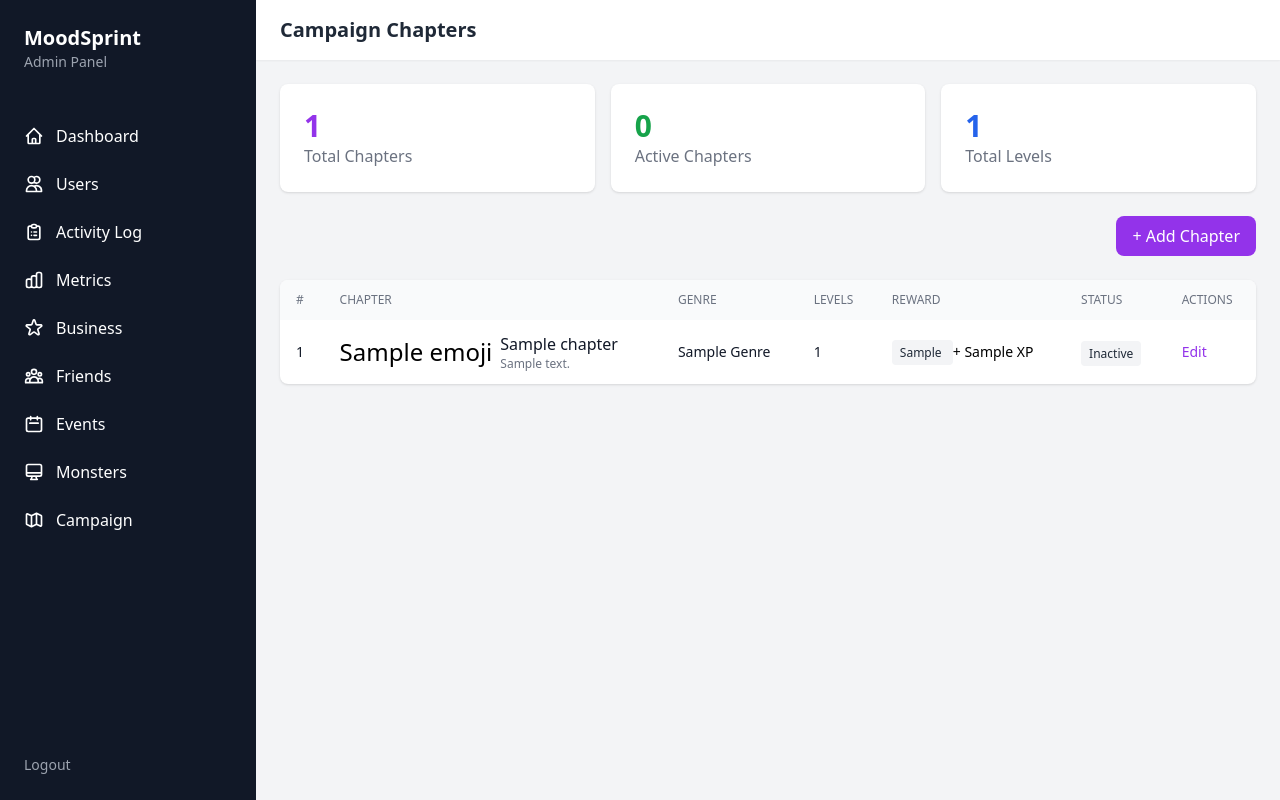
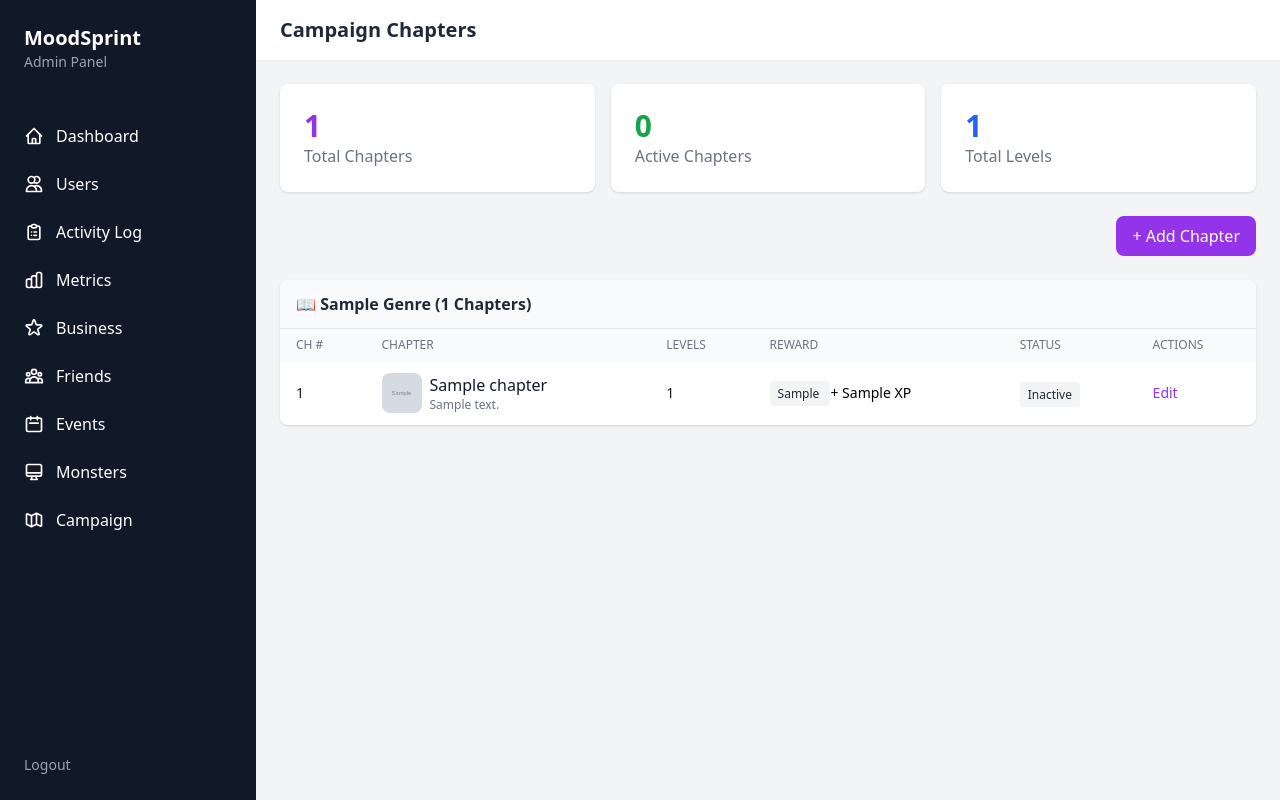
Before and after one commit to YourStyle/moodsprint, a Flask app: template admin/templates/campaign.html in a window 1280 px wide. Run offline with Flask 3, Linux system fonts and the light colour scheme; the template is opened without the code that fills it: most values are stand-ins (such as "Sample title", 1, 10 or a date in 2020); grey boxes marked "Sample" are stand-in pictures; some libraries are stand-ins or nearby versions.

Commit message:
feat: reorganize feature banners and group campaign by genre
- Remove feature banners from main page
- Add feature banners to friends, deck, and arena pages
- Group campaign chapters by genre in admin panel
- Chapter numbers are now independent per genre (Fantasy Ch1, Sci-Fi Ch1)

🤖 Generated with [Claude Code](https://claude.com/claude-code)

Co-Authored-By: Claude Opus 4.5 <noreply@anthropic.com>

```diff
--- a/admin/app.py
+++ b/admin/app.py
@@ -1069,15 +1069,21 @@ def generate_monster_images():
     total_without_images = db.session.execute(text(count_query)).scalar() or 0
 
     if total_without_images == 0:
-        return jsonify({
-            "success": True,
-            "data": {
-                "message": "All monsters already have images" if not genre else f"All {genre} monsters have images",
-                "generated": 0,
-                "failed": 0,
-                "remaining": 0
+        return jsonify(
+            {
+                "success": True,
+                "data": {
+                    "message": (
+                        "All monsters already have images"
+                        if not genre
+                        else f"All {genre} monsters have images"
+                    ),
+                    "generated": 0,
+                    "failed": 0,
+                    "remaining": 0,
+                },
             }
-        })
+        )
 
     # Get monsters without images (limit 5 at a time)
     query = """
@@ -1111,15 +1117,17 @@ def generate_monster_images():
 
     remaining = total_without_images - generated
 
-    return jsonify({
-        "success": True,
-        "data": {
-            "generated": generated,
-            "failed": failed,
-            "remaining": remaining,
-            "message": f"Generated {generated} images. {remaining} remaining."
+    return jsonify(
+        {
+            "success": True,
+            "data": {
+                "generated": generated,
+                "failed": failed,
+                "remaining": remaining,
+                "message": f"Generated {generated} images. {remaining} remaining.",
+            },
         }
-    })
+    )
 
 
 @app.route("/monsters/rotate", methods=["POST"])
@@ -1270,8 +1278,17 @@ def update_monster(monster_id: int):
         updates = []
         params = {"monster_id": monster_id}
 
-        for field in ["name", "description", "genre", "base_level", "base_hp",
-                      "base_attack", "sprite_url", "emoji", "is_boss"]:
+        for field in [
+            "name",
+            "description",
+            "genre",
+            "base_level",
+            "base_hp",
+            "base_attack",
+            "sprite_url",
+            "emoji",
+            "is_boss",
+        ]:
             if field in data:
                 updates.append(f"{field} = :{field}")
                 params[field] = data[field]
@@ -1634,24 +1651,34 @@ def remove_event_monster(event_monster_id: int):
 @app.route("/campaign")
 @login_required
 def campaign():
-    """List all campaign chapters."""
+    """List all campaign chapters grouped by genre."""
     chapters = db.session.execute(
         text(
             """
             SELECT c.id, c.number, c.name, c.genre, c.description,
                    c.emoji, c.background_color, c.required_power,
                    c.xp_reward, c.guaranteed_card_rarity, c.is_active,
-                   c.story_intro, c.story_outro,
+                   c.story_intro, c.story_outro, c.image_url,
                    (SELECT COUNT(*) FROM campaign_levels WHERE chapter_id = c.id) as levels_count
             FROM campaign_chapters c
-            ORDER BY c.number
+            ORDER BY c.genre, c.number
         """
         )
     ).fetchall()
+
+    # Group chapters by genre
+    chapters_by_genre = {}
+    for chapter in chapters:
+        chapter_dict = dict(chapter._mapping)
+        genre = chapter_dict.get("genre") or "other"
+        if genre not in chapters_by_genre:
+            chapters_by_genre[genre] = []
+        chapters_by_genre[genre].append(chapter_dict)
 
     return render_template(
         "campaign.html",
         chapters=[dict(row._mapping) for row in chapters] if chapters else [],
+        chapters_by_genre=chapters_by_genre,
     )
 
 
@@ -1661,9 +1688,14 @@ def create_chapter():
     """Create a new campaign chapter."""
     data = request.json
     try:
-        # Get next chapter number
+        genre = data["genre"]
+
+        # Get next chapter number for this specific genre
         max_number = db.session.execute(
-            text("SELECT COALESCE(MAX(number), 0) FROM campaign_chapters")
+            text(
+                "SELECT COALESCE(MAX(number), 0) FROM campaign_chapters WHERE genre = :genre"
+            ),
+            {"genre": genre},
         ).scalar()
 
         result = db.session.execute(
@@ -1681,7 +1713,7 @@ def create_chapter():
             {
                 "number": max_number + 1,
                 "name": data["name"],
-                "genre": data["genre"],
+                "genre": genre,
                 "description": data.get("description"),
                 "emoji": data.get("emoji", "📖"),
                 "background_color": data.get("background_color", "#1a1a2e"),
@@ -1758,9 +1790,20 @@ def update_chapter(chapter_id: int):
         updates = []
         params = {"chapter_id": chapter_id}
 
-        for field in ["name", "genre", "description", "emoji", "background_color",
-                      "image_url", "required_power", "xp_reward", "guaranteed_card_rarity",
-                      "story_intro", "story_outro", "is_active"]:
+        for field in [
+            "name",
+            "genre",
+            "description",
+            "emoji",
+            "background_color",
+            "image_url",
+            "required_power",
+            "xp_reward",
+            "guaranteed_card_rarity",
+            "story_intro",
+            "story_outro",
+            "is_active",
+        ]:
             if field in data:
                 updates.append(f"{field} = :{field}")
                 params[field] = data[field]
@@ -1839,9 +1882,18 @@ def update_level(level_id: int):
         updates = []
         params = {"level_id": level_id}
 
-        for field in ["monster_id", "is_boss", "title", "dialogue_before",
-                      "dialogue_after", "difficulty_multiplier", "required_power",
-                      "xp_reward", "stars_max", "is_active"]:
+        for field in [
+            "monster_id",
+            "is_boss",
+            "title",
+            "dialogue_before",
+            "dialogue_after",
+            "difficulty_multiplier",
+            "required_power",
+            "xp_reward",
+            "stars_max",
+            "is_active",
+        ]:
             if field in data:
                 updates.append(f"{field} = :{field}")
                 params[field] = data[field]
--- a/admin/templates/campaign.html
+++ b/admin/templates/campaign.html
@@ -33,34 +33,48 @@
         </button>
     </div>
 
-    <!-- Chapters List -->
+    <!-- Chapters by Genre -->
+    {% for genre, genre_chapters in chapters_by_genre.items() %}
     <div class="bg-white rounded-lg shadow overflow-hidden">
+        <div class="px-4 py-3 bg-gray-50 border-b flex items-center justify-between">
+            <h3 class="font-semibold text-gray-800 capitalize flex items-center gap-2">
+                {% if genre == 'fantasy' %}⚔️
+                {% elif genre == 'magic' %}✨
+                {% elif genre == 'scifi' %}🚀
+                {% elif genre == 'cyberpunk' %}🌆
+                {% elif genre == 'anime' %}🎌
+                {% else %}📖{% endif %}
+                {{ genre }} ({{ genre_chapters|length }} chapters)
+            </h3>
+        </div>
         <table class="w-full">
             <thead class="bg-gray-50">
                 <tr>
-                    <th class="px-4 py-3 text-left text-xs font-medium text-gray-500 uppercase">#</th>
-                    <th class="px-4 py-3 text-left text-xs font-medium text-gray-500 uppercase">Chapter</th>
-                    <th class="px-4 py-3 text-left text-xs font-medium text-gray-500 uppercase">Genre</th>
-                    <th class="px-4 py-3 text-left text-xs font-medium text-gray-500 uppercase">Levels</th>
-                    <th class="px-4 py-3 text-left text-xs font-medium text-gray-500 uppercase">Reward</th>
-                    <th class="px-4 py-3 text-left text-xs font-medium text-gray-500 uppercase">Status</th>
-                    <th class="px-4 py-3 text-left text-xs font-medium text-gray-500 uppercase">Actions</th>
+                    <th class="px-4 py-2 text-left text-xs font-medium text-gray-500 uppercase">Ch #</th>
+                    <th class="px-4 py-2 text-left text-xs font-medium text-gray-500 uppercase">Chapter</th>
+                    <th class="px-4 py-2 text-left text-xs font-medium text-gray-500 uppercase">Levels</th>
+                    <th class="px-4 py-2 text-left text-xs font-medium text-gray-500 uppercase">Reward</th>
+                    <th class="px-4 py-2 text-left text-xs font-medium text-gray-500 uppercase">Status</th>
+                    <th class="px-4 py-2 text-left text-xs font-medium text-gray-500 uppercase">Actions</th>
                 </tr>
             </thead>
             <tbody class="divide-y divide-gray-200">
-                {% for chapter in chapters %}
+                {% for chapter in genre_chapters %}
                 <tr class="hover:bg-gray-50">
-                    <td class="px-4 py-3 text-sm text-gray-900">{{ chapter.number }}</td>
+                    <td class="px-4 py-3 text-sm text-gray-900 font-medium">{{ chapter.number }}</td>
                     <td class="px-4 py-3">
                         <div class="flex items-center">
+                            {% if chapter.image_url %}
+                            <img src="{{ chapter.image_url }}" alt="" class="w-10 h-10 rounded-lg object-cover mr-2">
+                            {% else %}
                             <span class="text-2xl mr-2">{{ chapter.emoji }}</span>
+                            {% endif %}
                             <div>
                                 <div class="font-medium text-gray-900">{{ chapter.name }}</div>
                                 <div class="text-xs text-gray-500 max-w-xs truncate">{{ chapter.description or '' }}</div>
                             </div>
                         </div>
                     </td>
-                    <td class="px-4 py-3 text-sm text-gray-900 capitalize">{{ chapter.genre }}</td>
                     <td class="px-4 py-3 text-sm text-gray-900">{{ chapter.levels_count }}</td>
                     <td class="px-4 py-3 text-sm">
                         <span class="px-2 py-1 rounded text-xs
@@ -87,13 +101,14 @@
                 {% endfor %}
             </tbody>
         </table>
+    </div>
+    {% endfor %}
 
-        {% if not chapters %}
-        <div class="text-center py-12 text-gray-500">
-            No chapters yet. Create your first chapter!
-        </div>
-        {% endif %}
+    {% if not chapters_by_genre %}
+    <div class="bg-white rounded-lg shadow p-12 text-center text-gray-500">
+        No chapters yet. Create your first chapter!
     </div>
+    {% endif %}
 </div>
 
 <!-- Add Chapter Modal -->
```
Also changed, not shown: frontend/src/app/arena/page.tsx (+9 -21 lines), frontend/src/app/deck/page.tsx (+7 -18 lines), frontend/src/app/friends/page.tsx (+7 -18 lines), frontend/src/app/page.tsx (+1 -33 lines).
